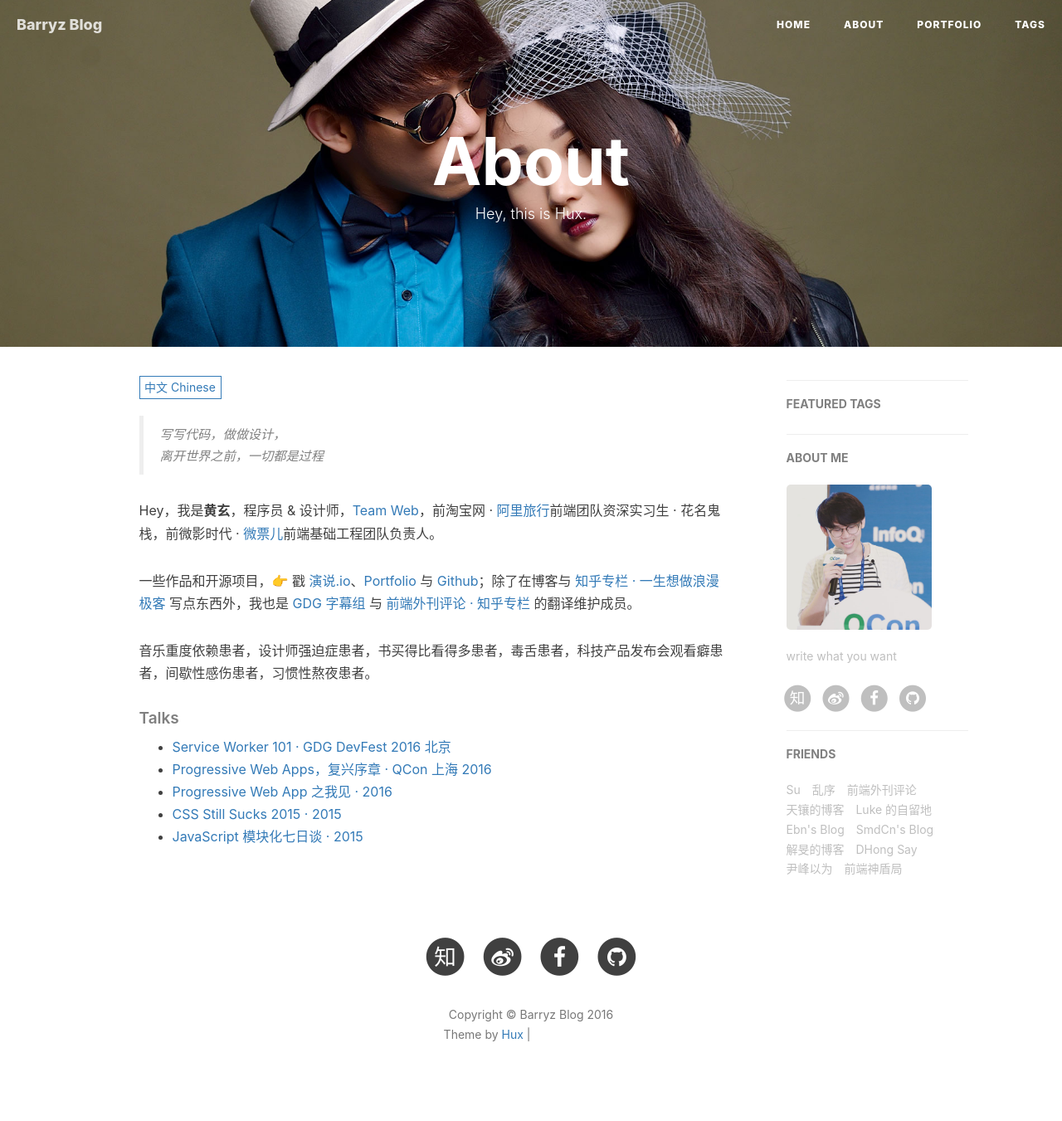
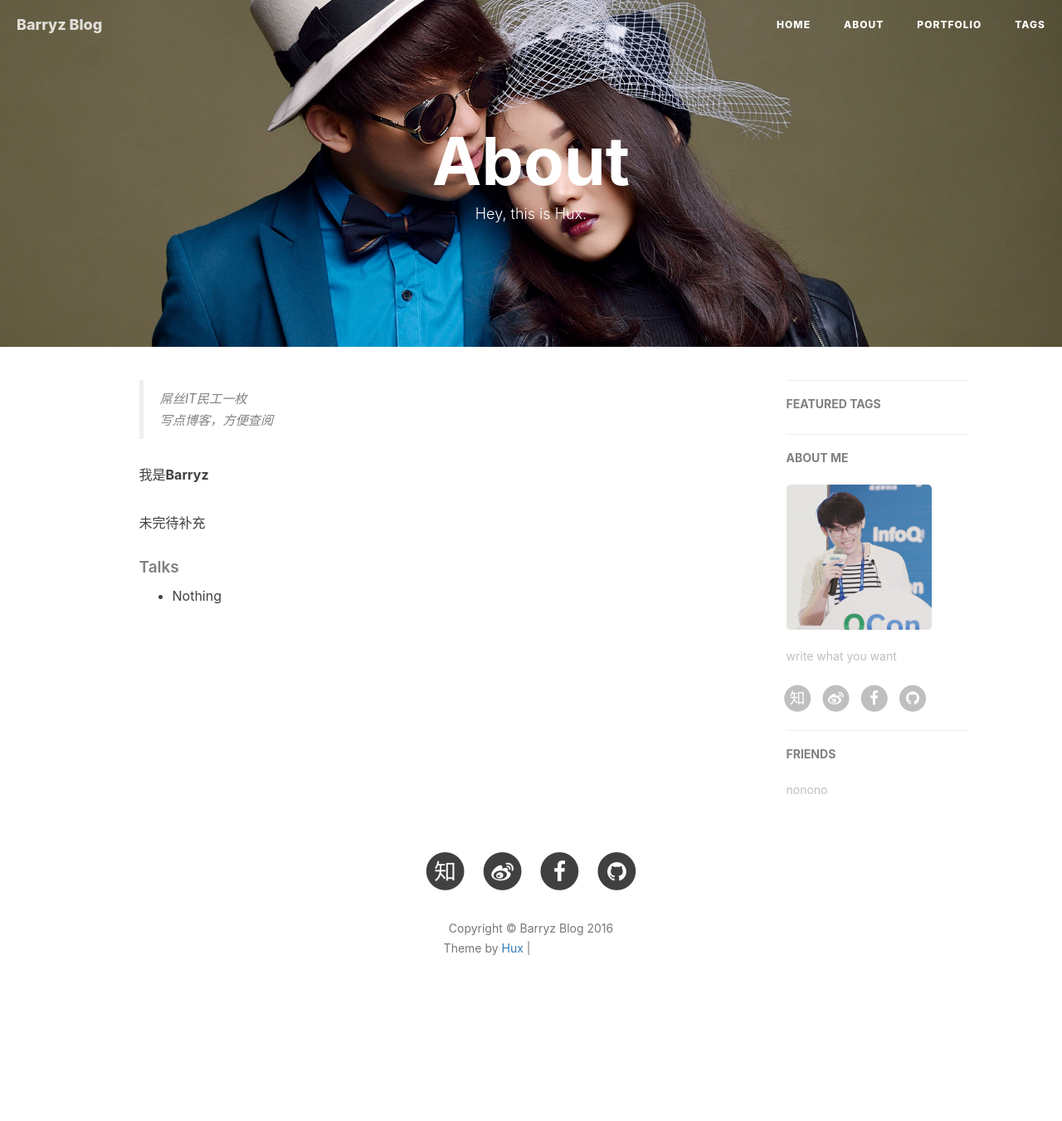
Before and after one commit to barryz/barryz.github.io, a Jekyll site: the page built from about.html, in a window 1280 px wide. Shown: the whole page at 83% size. Built offline with Jekyll 4.4.1, drawn with Linux system fonts in a browser that asks for light colours; nearby versions of some CDN libraries; comment, search, counter and statistics services are not loaded; after the commit the page ends 1247 px from its top, so only the background shows below that; grey boxes are pictures that could not be loaded.

Commit message:
change about me

```diff
--- a/_config.yml
+++ b/_config.yml
@@ -13,7 +13,7 @@ baseurl: ""                             # for example, '/blog' if your blog host
 # SNS settings
 RSS: false
 weibo_username:     barryz
-zhihu_username:     barryz
+zhihu_username:     barryzxb
 github_username:    barryz
 #twitter_username:  barryz
 facebook_username:  barryz
@@ -90,37 +90,7 @@ service-worker: true
 # Friends
 friends: [
     {
-        title: "Su",
-        href: "http://su.gallery/"
-    },{
-        title: "乱序",
-        href: "http://mida.re/"
-    },{
-        title: "前端外刊评论",
-        href: "http://qianduan.guru/"
-    },{
-        title: "天镶的博客",
-        href: "http://lingyu.wang/"
-    },{
-        title: "Luke 的自留地",
-        href: "http://hmqk1995.github.io"
-    },{
-        title: "Ebn's Blog",
-        href: "http://ebnbin.com/"
-    },{
-        title: "SmdCn's Blog",
-        href: "http://blog.smdcn.net"
-    },{
-        title: "解旻的博客",
-        href: "http://xieminis.me/"
-    },{
-        title: "DHong Say",
-        href: "http://dhong.co"
-    },{
-        title: "尹峰以为",
-        href: "http://ingf.github.io/"
-    },{
-        title: "前端神盾局",
-        href: "http://wepiaofei.github.io/blog/"
-    }
+        title: "nonono",
+        href: "#"
+}
 ]
--- a/about.html
+++ b/about.html
@@ -5,55 +5,21 @@ description: "Hey, this is Hux."
 header-img: "img/about-bg.jpg"
 ---
 
-<!-- Language Selector -->
-<select class="sel-lang" onchange= "onLanChange(this.options[this.options.selectedIndex].value)">
-    <option value="0" selected> 中文 Chinese </option>
-    <option value="1"> 英文 English </option>
-</select>
-
 <!-- Chinese Version -->
 <div class="zh post-container">
 
     <!--copied from markdown -->
-    <blockquote><p>写写代码，做做设计，<br>
-    离开世界之前，一切都是过程</p></blockquote>
+    <blockquote><p>屌丝IT民工一枚<br>
+    写点博客，方便查阅</p></blockquote>
 
-    <p>Hey，我是<strong>黄玄</strong>，程序员 &amp; 设计师，<a href="https://medium.com/ben-and-dion/team-web-3315aa447fb2#.359a9c6cl">Team Web</a>，前淘宝网 · <a href="http://alitrip.com">阿里旅行</a>前端团队资深实习生 · 花名鬼栈，前微影时代 · <a href="http://www.wepiao.com/?r=movie">微票儿</a>前端基础工程团队负责人。</p>
+    <p>我是<strong>Barryz</strong></p>
 
-    <p>一些作品和开源项目，👉 戳 <a href="https://zhuanlan.zhihu.com/p/21280918">演说.io</a>、<a href="/portfolio">Portfolio</a> 与 <a href="http://github.com/huxpro">Github</a>；除了在博客与 <a href="http://zhuanlan.zhihu.com/huxblog">知乎专栏 · 一生想做浪漫极客</a> 写点东西外，我也是 <a href="http://www.gfansub.com/">GDG 字幕组</a> 与 <a href="http://zhuanlan.zhihu.com/FrontendMagazine">前端外刊评论 · 知乎专栏</a> 的翻译维护成员。</p>
+    <p>未完待补充</p>
+    <h5>Talks</h5>
+    <ul>
+        <li>Nothing</li>
+    </ul>
 
-    <p>音乐重度依赖患者，设计师强迫症患者，书买得比看得多患者，毒舌患者，科技产品发布会观看癖患者，间歇性感伤患者，习惯性熬夜患者。</p>
-    <h5>Talks</h5>
-
-    <ul>
-    <li><a href="//huangxuan.me/2016/11/20/sw-101-gdgdf/">Service Worker 101 · GDG DevFest 2016 北京</a></li>
-    <li><a href="//huangxuan.me/2016/10/20/pwa-qcon2016/">Progressive Web Apps，复兴序章 · QCon 上海 2016</a></li>
-    <li><a href="//huangxuan.me/2016/06/05/pwa-in-my-pov/">Progressive Web App 之我见 · 2016</a></li>
-    <li><a href="//huangxuan.me/2015/12/28/css-sucks-2015/">CSS Still Sucks 2015 · 2015</a></li>
-    <li><a href="//huangxuan.me/2015/07/09/js-module-7day/">JavaScript 模块化七日谈 · 2015</a></li>
-    </ul>
-</div>
-
-<!-- English Version -->
-<div class="en post-container">
-    <blockquote><p>Yet another Web Developer. <br>
-    Yet another Life-long Designer.</p></blockquote>
-
-    <p>Hi, I am <strong>Huang Xuan(黄玄)</strong>，you can call me <strong>Hux</strong>. I'm an engineer &amp; a designer who loves to build software such as <a href="http://yanshuo.io">Yanshuo.io</a> and more (<a href="/portfolio">Portfolio 👉</a> and <a href="http://github.com/huxpro">Github 👉</a>). I studied Digital Media Art and graduated from <a href="https://en.wikipedia.org/wiki/Communication_University_of_China">Communication University of China</a> in 2016.</p>
-
-    <p>As an engineer, I worked at Wepiao (<a href="https://www.crunchbase.com/organization/wepiao#/entity">see CrunchBase</a>) as the dev lead of Front-End Infrastructure Team, and used to intern at <a href="https://www.alitrip.com/">Alibaba Trip</a> for one year. As a designer, I was offered to be the UI/UX Designer Intern of Alibaba, Microsoft etc.</p>
-
-    <p>Moreover, I'm also a translator at <a href="http://www.gfansub.com/">GDG China Subtitle Team</a>, maintainer at <a href="http://zhuanlan.zhihu.com/FrontendMagazine">Frontend Magazine</a> and the owner of <a href="http://zhuanlan.zhihu.com/huxblog">Lifelong Romantic Geek</a>.</p>
-
-    <h5>Talks</h5>
-
-    <ul>
-    <li><a href="//huangxuan.me/2016/11/20/sw-101-gdgdf/">Service Worker 101, working offline and instant loading · GDG DevFest 2016 Beijing</a></li>
-    <li><a href="//huangxuan.me/2016/10/20/pwa-qcon2016/">Progressive Web Apps, make web great again · QCon Shanghai 2016</a></li>
-    <li><a href="//huangxuan.me/2016/06/05/pwa-in-my-pov/">Progressive Web App in my pov · 2016</a></li>
-    <li><a href="//huangxuan.me/2015/12/28/css-sucks-2015/">CSS Still Sucks 2015, and how we work around it · 2015</a></li>
-    <li><a href="//huangxuan.me/2015/07/09/js-module-7day/">JavaScript Modularization Journey · 2015</a></li>
-    </ul>
 </div>
 
 <!-- Handle Language Change -->
```
